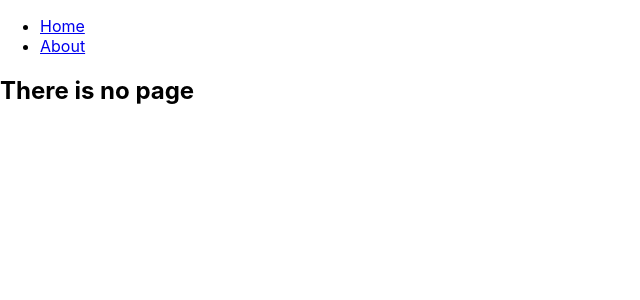
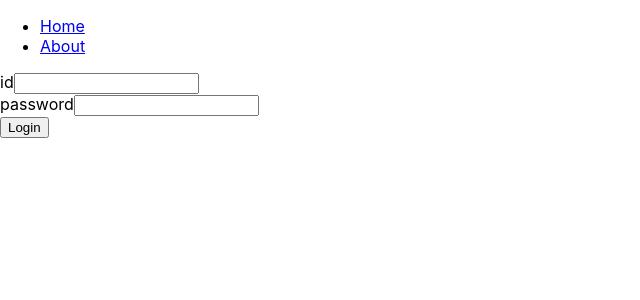
Before and after one commit to kyok01/js_calligraphy, a React (Create React App) app: page /login in a window 1280 px wide. Shown: the top 300 px of the page, without its empty margins (0-640 px from the left). Built offline with nearby package versions, Linux system fonts and the light colour scheme.

Commit message:
login page deploying

```diff
--- /dev/null
+++ b/src/components/organisms/loginForm.jsx
@@ -0,0 +1,18 @@
+import React from "react";
+
+export const LoginForm = () => {
+  const onClickPost = () => {alert('sss')};
+  return (
+    <div>
+      <form>
+        <label htmlFor="">id
+        <input type="text" />
+        </label><br />
+        <label htmlFor="">password
+        <input type="text" />
+        </label>
+      </form>
+      <button onClick={onClickPost}>Login</button>
+    </div>
+  );
+};
--- /dev/null
+++ b/src/components/pages/login.jsx
@@ -0,0 +1,10 @@
+import React from 'react'
+import { LoginForm } from '../organisms/loginForm'
+
+export const Login = () => {
+  return (
+    <div>
+        <LoginForm />
+    </div>
+  )
+}
--- a/src/pageRouter/pageRouter.jsx
+++ b/src/pageRouter/pageRouter.jsx
@@ -5,6 +5,7 @@ import { Art } from "../components/pages/art";
 import { Arts } from "../components/pages/arts";
 import { NoMatch } from "../components/pages/noMatch";
 import { Post } from "../components/pages/post";
+import { Login } from "../components/pages/login";
 
 export const PageRouter = () => {
     return (<>
@@ -37,6 +38,7 @@ export const PageRouter = () => {
         <Route path="/arts" element={<Arts />} >
           <Route path=":artId" element={<Art />} />
         </Route>
+        <Route path="/login" element={<Login />} />
         <Route path="*" element={<NoMatch />} />
       </Routes>
     </>
```
